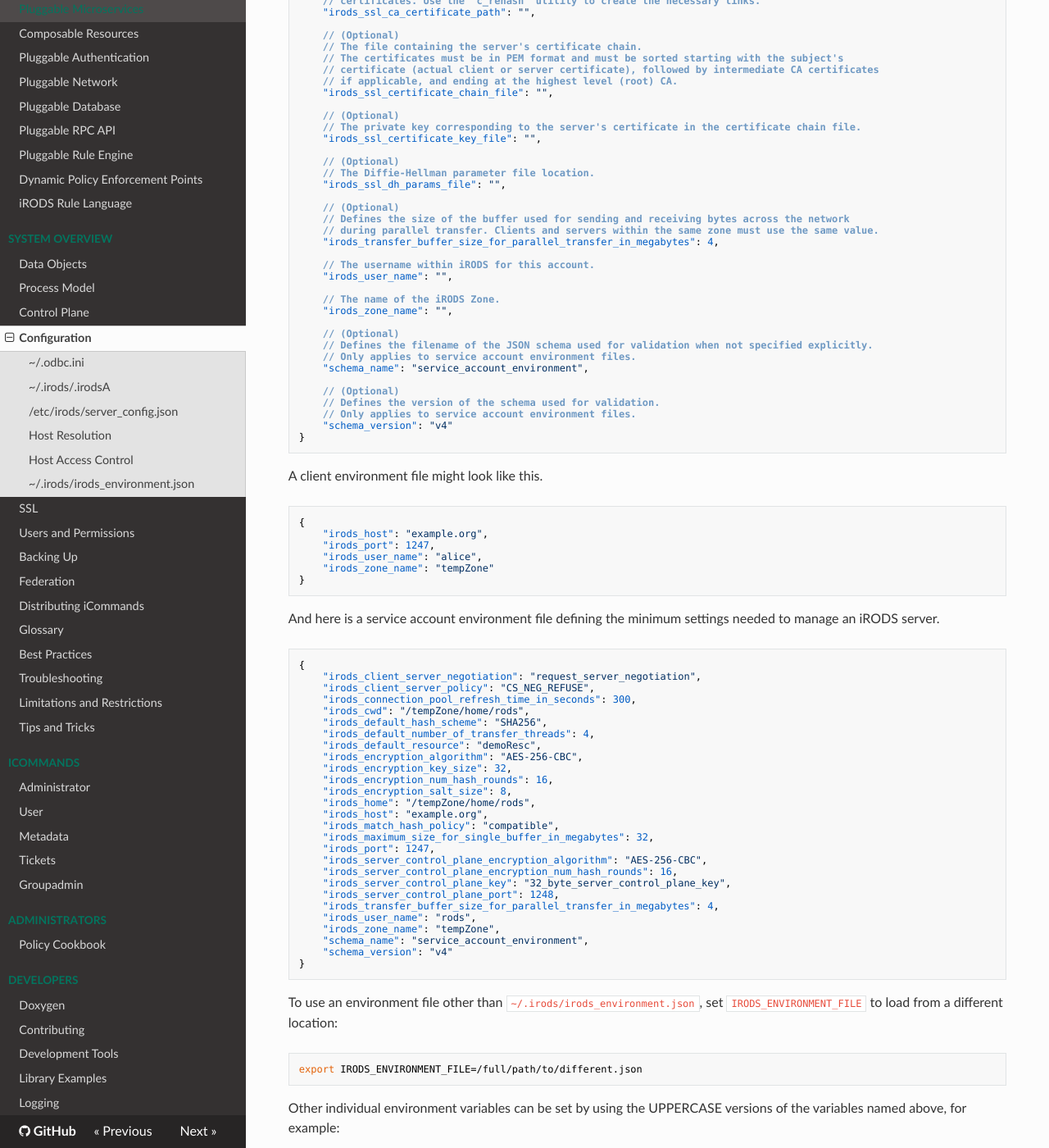
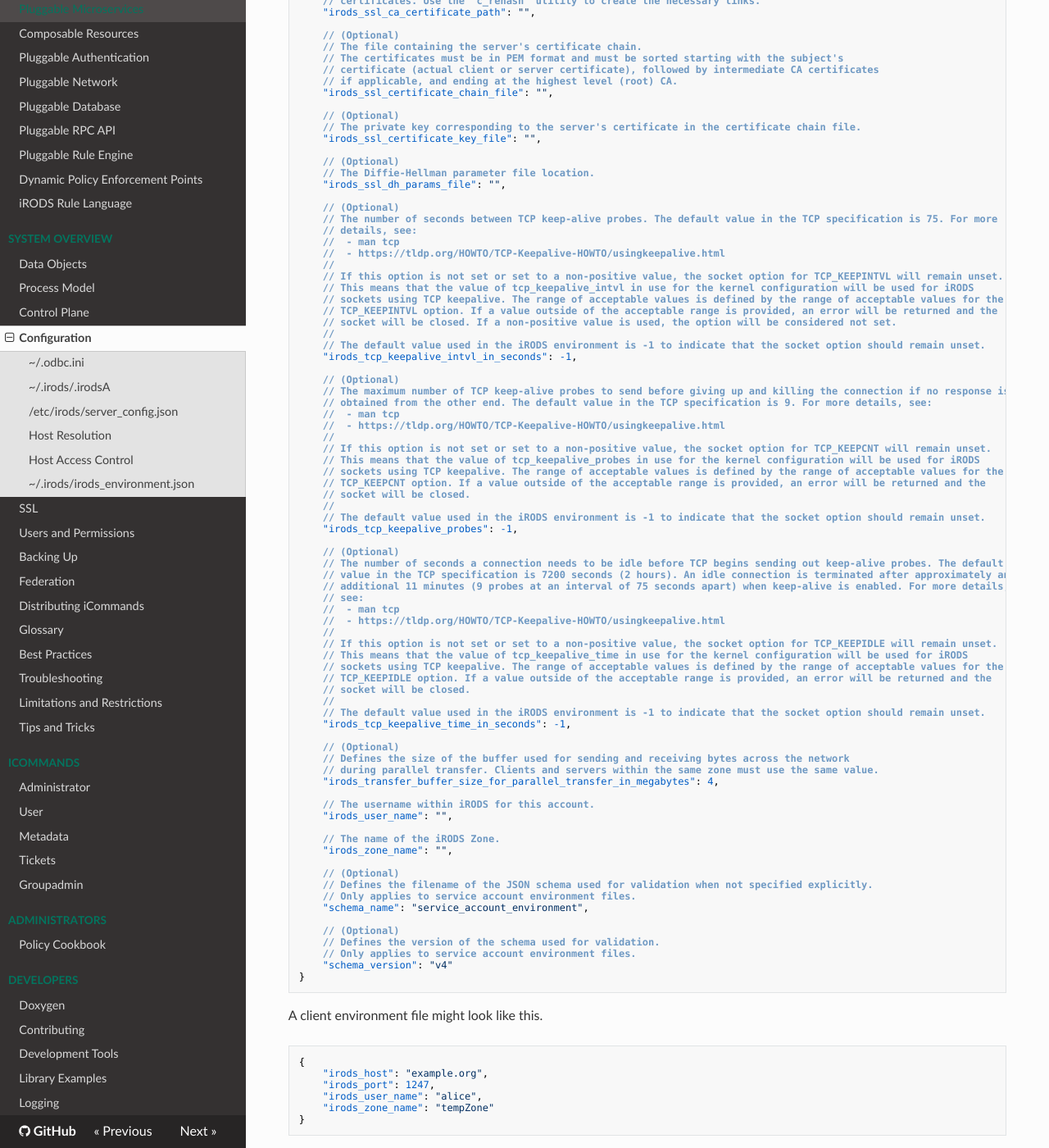
Before and after one commit to irods/irods_docs, an MkDocs documentation site: the page built from docs/system_overview/configuration.md, in a window 1280 px wide and 1400 px high, scrolled down 9830 px. Shown: the whole window at 82% size. Built offline with MkDocs 1.6.1, drawn with Linux system fonts in a browser that asks for light colours; nearby versions of some CDN libraries.

Commit message:
[irods/irods#3986] Add docs for TCP keepalive options
Adds documentation for 3 new TCP keepalive options:
 - irods_tcp_keepalive_intvl_in_seconds
 - irods_tcp_keepalive_probes
 - irods_tcp_keepalive_time_in_seconds

Also adds details to the Troubleshooting section regarding how to use
the values to prevent timeouts on long-running parallel transfers.

```diff
--- a/docs/system_overview/configuration.md
+++ b/docs/system_overview/configuration.md
@@ -646,6 +646,53 @@ This is the main iRODS configuration file defining the iRODS environment. Any ch
     "irods_ssl_dh_params_file": "",
 
     // (Optional)
+    // The number of seconds between TCP keep-alive probes. The default value in the TCP specification is 75. For more
+    // details, see:
+    //  - man tcp
+    //  - https://tldp.org/HOWTO/TCP-Keepalive-HOWTO/usingkeepalive.html
+    //
+    // If this option is not set or set to a non-positive value, the socket option for TCP_KEEPINTVL will remain unset.
+    // This means that the value of tcp_keepalive_intvl in use for the kernel configuration will be used for iRODS
+    // sockets using TCP keepalive. The range of acceptable values is defined by the range of acceptable values for the
+    // TCP_KEEPINTVL option. If a value outside of the acceptable range is provided, an error will be returned and the
+    // socket will be closed. If a non-positive value is used, the option will be considered not set.
+    //
+    // The default value used in the iRODS environment is -1 to indicate that the socket option should remain unset.
+    "irods_tcp_keepalive_intvl_in_seconds": -1,
+
+    // (Optional)
+    // The maximum number of TCP keep-alive probes to send before giving up and killing the connection if no response is
+    // obtained from the other end. The default value in the TCP specification is 9. For more details, see:
+    //  - man tcp
+    //  - https://tldp.org/HOWTO/TCP-Keepalive-HOWTO/usingkeepalive.html
+    //
+    // If this option is not set or set to a non-positive value, the socket option for TCP_KEEPCNT will remain unset.
+    // This means that the value of tcp_keepalive_probes in use for the kernel configuration will be used for iRODS
+    // sockets using TCP keepalive. The range of acceptable values is defined by the range of acceptable values for the
+    // TCP_KEEPCNT option. If a value outside of the acceptable range is provided, an error will be returned and the
+    // socket will be closed.
+    //
+    // The default value used in the iRODS environment is -1 to indicate that the socket option should remain unset.
+    "irods_tcp_keepalive_probes": -1,
+
+    // (Optional)
+    // The number of seconds a connection needs to be idle before TCP begins sending out keep-alive probes. The default
+    // value in the TCP specification is 7200 seconds (2 hours). An idle connection is terminated after approximately an
+    // additional 11 minutes (9 probes at an interval of 75 seconds apart) when keep-alive is enabled. For more details,
+    // see:
+    //  - man tcp
+    //  - https://tldp.org/HOWTO/TCP-Keepalive-HOWTO/usingkeepalive.html
+    //
+    // If this option is not set or set to a non-positive value, the socket option for TCP_KEEPIDLE will remain unset.
+    // This means that the value of tcp_keepalive_time in use for the kernel configuration will be used for iRODS
+    // sockets using TCP keepalive. The range of acceptable values is defined by the range of acceptable values for the
+    // TCP_KEEPIDLE option. If a value outside of the acceptable range is provided, an error will be returned and the
+    // socket will be closed.
+    //
+    // The default value used in the iRODS environment is -1 to indicate that the socket option should remain unset.
+    "irods_tcp_keepalive_time_in_seconds": -1,
+
+    // (Optional)
     // Defines the size of the buffer used for sending and receiving bytes across the network
     // during parallel transfer. Clients and servers within the same zone must use the same value.
     "irods_transfer_buffer_size_for_parallel_transfer_in_megabytes": 4,
```
Also changed, not shown: docs/system_overview/troubleshooting.md (+20 -0 lines).
